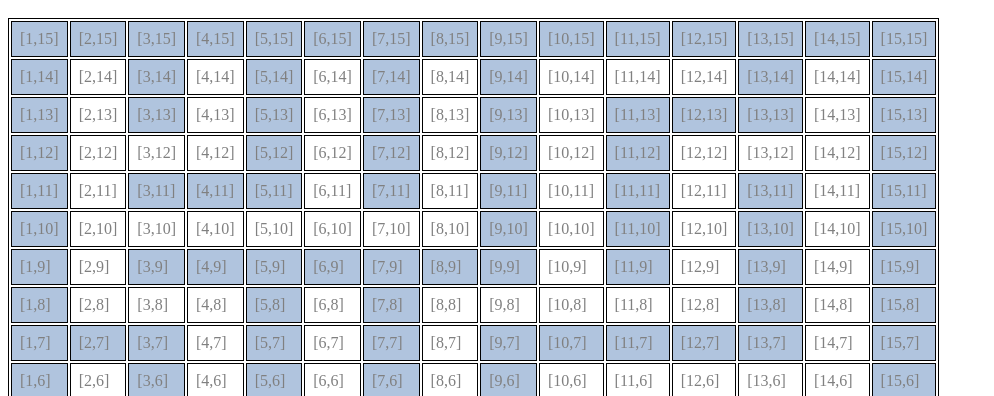
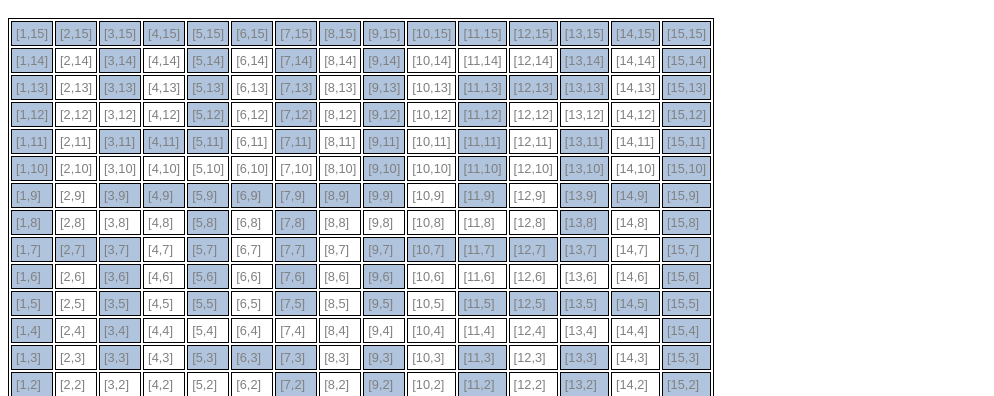
Before and after one commit to lee-treehouse/javascript-is-nice, a plain HTML site: page algorithms/see-path.html in a window 1280 px wide. Shown: the part 385-781 px from the top of the page, without its empty margins (0-994 px from the left). Drawn offline with Linux system fonts and the light colour scheme.

Commit message:
fixes to match maze example here https://www.youtube.com/watch?v=GC-nBgi9r0U

```diff
--- a/algorithms/grid.js
+++ b/algorithms/grid.js
@@ -98,6 +98,8 @@ class Grid {
 
     this.obstacles.push([9, 5]);
     this.obstacles.push([9, 6]);
+
+    this.obstacles.push([14, 9]);
   }
 
   transformVisitedSetToVisitedArray(visited) {
--- a/algorithms/see-path.html
+++ b/algorithms/see-path.html
@@ -13,13 +13,15 @@
 
       th,
       td {
-        padding: 8px;
+        padding: 4px;
       }
 
       table,
       th,
       td {
         border: 1px solid black;
+        font-size: 0.8rem;
+        font-family: Arial, Helvetica, sans-serif;
       }
 
       td.obstacle {
```
